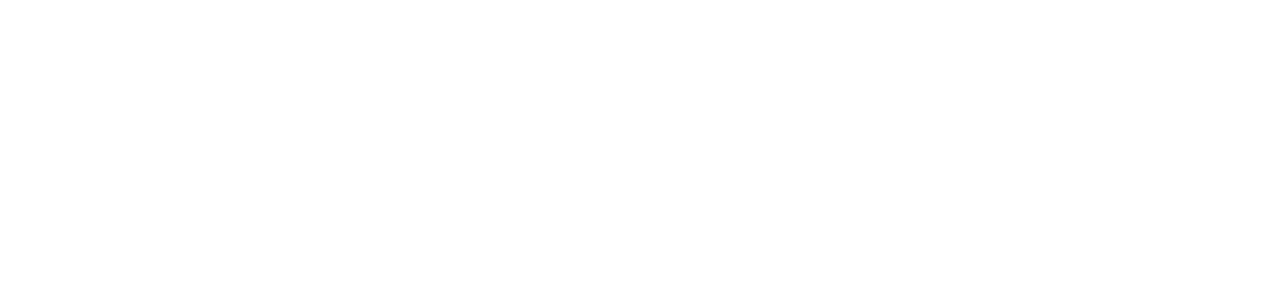
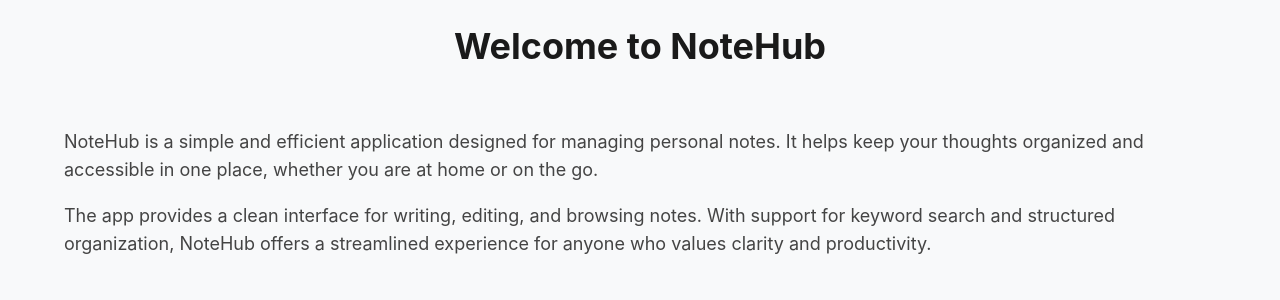
Before and after one commit to Vidiborets0012/06-notehub-nextjs, a Next.js app: page / in a window 1280 px wide. Shown: the top 300 px of the page. Built offline with nearby package versions, Linux system fonts and the light colour scheme.

Commit message:
add general information about the application to the home page, style the page

```diff
--- /dev/null
+++ b/app/Home.module.css
@@ -0,0 +1,25 @@
+.main {
+  flex: 1;
+}
+
+.container {
+  width: 90%;
+  max-width: 1280px;
+  margin: 0px auto;
+  padding: 0 16px 16px;
+}
+
+.title {
+  font-size: 36px;
+  font-weight: 700;
+  color: #1a1a1a;
+  margin-bottom: 60px;
+  text-align: center;
+}
+
+.description {
+  font-size: 18px;
+  color: #444444;
+  line-height: 28px;
+  margin-bottom: 16px;
+}
--- a/app/globals.css
+++ b/app/globals.css
@@ -1,16 +1,9 @@
-html,
 body {
-  max-width: 100vw;
-  overflow-x: hidden;
+  font-family: -apple-system, BlinkMacSystemFont, "Segoe UI", Roboto, Oxygen,
+    Ubuntu, Cantarell, "Helvetica Neue", sans-serif;
+  display: flex;
+  flex-direction: column;
+  min-height: 100vh;
+  margin: 0;
+  background-color: #f8f9fa;
 }
-
-* {
-  box-sizing: border-box;
-  padding: 0;
-  margin: 0;
-}
-
-a {
-  color: inherit;
-  text-decoration: none;
-}
--- a/app/page.tsx
+++ b/app/page.tsx
@@ -1,3 +1,22 @@
+import css from "./Home.module.css";
+
 export default function Home() {
-  return <div></div>;
+  return (
+    <main className={css.main}>
+      <div className={css.container}>
+        <h1 className={css.title}>Welcome to NoteHub</h1>
+        <p className={css.description}>
+          NoteHub is a simple and efficient application designed for managing
+          personal notes. It helps keep your thoughts organized and accessible
+          in one place, whether you are at home or on the go.
+        </p>
+        <p className={css.description}>
+          The app provides a clean interface for writing, editing, and browsing
+          notes. With support for keyword search and structured organization,
+          NoteHub offers a streamlined experience for anyone who values clarity
+          and productivity.
+        </p>
+      </div>
+    </main>
+  );
 }
```
